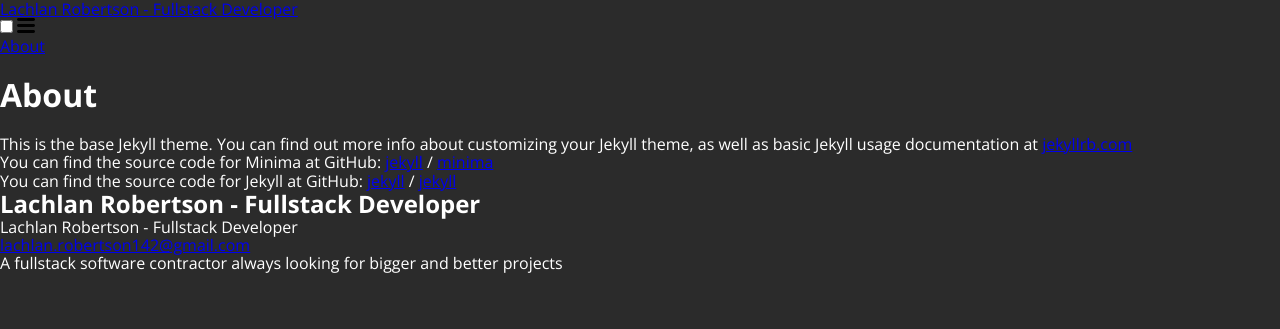
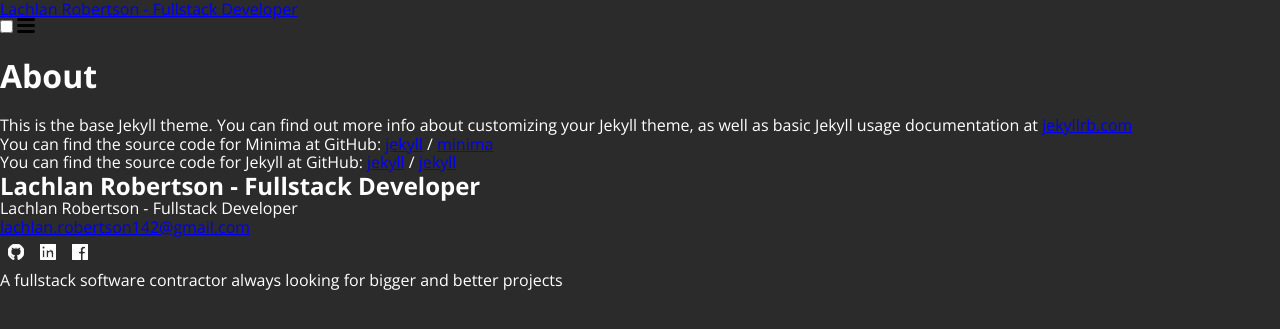
Before and after one commit to lrobert142/lrobert142.github.io, a Jekyll site: the page built from about.md, in a window 1280 px wide. Shown: the top 329 px of the page. Built offline with Jekyll 4.4.1, drawn with Linux system fonts in a browser that asks for light colours.

Commit message:
init header, make home responsive

```diff
--- a/_config.yml
+++ b/_config.yml
@@ -19,6 +19,10 @@
   linkedin_username: lachlan-robertson-31238377
   facebook_username: lachlan.robertson.754
 
+# Header settings
+header_pages:
+  - about
+
 # Build settings
 markdown: kramdown
 plugins:
--- a/_includes/social.html
+++ b/_includes/social.html
@@ -1,14 +1,29 @@
-<ul class="social-media-list">
-  {%- if site.dribbble_username -%}<li><a href="https://dribbble.com/{{ site.dribbble_username| cgi_escape | escape }}"><svg class="svg-icon"><use xlink:href="{{ '/assets/images/minima-social-icons.svg#dribbble' | relative_url }}"></use></svg> <span class="username">{{ site.dribbble_username| escape }}</span></a></li>{%- endif -%}
-  {%- if site.facebook_username -%}<li><a href="https://www.facebook.com/{{ site.facebook_username| cgi_escape | escape }}"><svg class="svg-icon"><use xlink:href="{{ '/assets/images/minima-social-icons.svg#facebook' | relative_url }}"></use></svg> <span class="username">{{ site.facebook_username| escape }}</span></a></li>{%- endif -%}
-  {%- if site.flickr_username -%}<li><a href="https://www.flickr.com/photos/{{ site.flickr_username| cgi_escape | escape }}"><svg class="svg-icon"><use xlink:href="{{ '/assets/images/minima-social-icons.svg#flickr' | relative_url }}"></use></svg> <span class="username">{{ site.flickr_username| escape }}</span></a></li>{%- endif -%}
-  {%- if site.github_username -%}<li><a href="https://github.com/{{ site.github_username| cgi_escape | escape }}"><svg class="svg-icon"><use xlink:href="{{ '/assets/images/minima-social-icons.svg#github' | relative_url }}"></use></svg> <span class="username">{{ site.github_username| escape }}</span></a></li>{%- endif -%}
-  {%- if site.instagram_username -%}<li><a href="https://instagram.com/{{ site.instagram_username| cgi_escape | escape }}"><svg class="svg-icon"><use xlink:href="{{ '/assets/images/minima-social-icons.svg#instagram' | relative_url }}"></use></svg> <span class="username">{{ site.instagram_username| escape }}</span></a></li>{%- endif -%}
-  {%- if site.linkedin_username -%}<li><a href="https://www.linkedin.com/in/{{ site.linkedin_username| cgi_escape | escape }}"><svg class="svg-icon"><use xlink:href="{{ '/assets/images/minima-social-icons.svg#linkedin' | relative_url }}"></use></svg> <span class="username">{{ site.linkedin_username| escape }}</span></a></li>{%- endif -%}
-  {%- if site.pinterest_username -%}<li><a href="https://www.pinterest.com/{{ site.pinterest_username| cgi_escape | escape }}"><svg class="svg-icon"><use xlink:href="{{ '/assets/images/minima-social-icons.svg#pinterest' | relative_url }}"></use></svg> <span class="username">{{ site.pinterest_username| escape }}</span></a></li>{%- endif -%}
-  {%- for mst in site.mastodon -%}{%- if mst.username and mst.instance -%}<li><a href="https://{{ mst.instance| cgi_escape | escape}}/@{{mst.username}}"><svg class="svg-icon"><use xlink:href="{{ '/assets/images/minima-social-icons.svg#mastodon' | relative_url }}"></use></svg> <span class="username">{{ mst.username|escape }}</span></a></li>{%- endif -%}{%- endfor -%}
-  {%- if site.twitter_username -%}<li><a href="https://www.twitter.com/{{ site.twitter_username| cgi_escape | escape }}"><svg class="svg-icon"><use xlink:href="{{ '/assets/images/minima-social-icons.svg#twitter' | relative_url }}"></use></svg> <span class="username">{{ site.twitter_username| escape }}</span></a></li>{%- endif -%}
-  {%- if site.youtube_username -%}<li><a href="https://youtube.com/{{ site.youtube_username| cgi_escape | escape }}"><svg class="svg-icon"><use xlink:href="{{ '/assets/images/minima-social-icons.svg#youtube' | relative_url }}"></use></svg> <span class="username">{{ site.youtube_username| escape }}</span></a></li>{%- endif -%}
-  {%- if site.googleplus_username -%}<li><a href="https://plus.google.com/{{ site.googleplus_username| escape }}"><svg class="svg-icon"><use xlink:href="{{ '/assets/images/minima-social-icons.svg#googleplus' | relative_url }}"></use></svg> <span class="username">{{ site.googleplus_username| escape }}</span></a></li>{%- endif -%}
-  {%- if site.rss -%}<li><a href="{{ 'feed.xml' | relative_url }}"><svg class="svg-icon"><use xlink:href="{{ '/assets/images/minima-social-icons.svg#rss' | relative_url }}"></use></svg> <span>{{ site.rss | escape }}</span></a></li>{%- endif -%}
+<ul class="social-links">
+    {%- if site.author_data.github_username -%}
+    <li class="social-link">
+        <a href="https://github.com/{{ site.author_data.github_username| cgi_escape | escape }}" target="_blank">
+            <svg class="svg-icon">
+                <use xlink:href="{{ '/assets/images/minima-social-icons.svg#github' | relative_url }}"></use>
+            </svg>
+        </a>
+    </li>
+    {%- endif -%}
+    {%- if site.author_data.linkedin_username -%}
+    <li class="social-link">
+        <a href="https://linkedin.com/in/{{ site.author_data.linkedin_username| cgi_escape | escape }}" target="_blank">
+            <svg class="svg-icon">
+                <use xlink:href="{{ '/assets/images/minima-social-icons.svg#linkedin' | relative_url }}"></use>
+            </svg>
+        </a>
+    </li>
+    {%- endif -%}
+    {%- if site.author_data.facebook_username -%}
+    <li class="social-link">
+        <a href="https://facebook.com/{{ site.author_data.facebook_username| cgi_escape | escape }}" target="_blank">
+            <svg class="svg-icon">
+                <use xlink:href="{{ '/assets/images/minima-social-icons.svg#facebook' | relative_url }}"></use>
+            </svg>
+        </a>
+    </li>
+    {%- endif -%}
 </ul>
--- /dev/null
+++ b/_sass/includes/header.scss
@@ -0,0 +1,2 @@
+.header {
+}
--- /dev/null
+++ b/_sass/includes/social.scss
@@ -0,0 +1,24 @@
+.social-links {
+  list-style: none;
+
+  .social-link {
+    display: inline-block;
+    width: auto;
+    height: auto;
+
+    .svg-icon {
+      $padding: 0.5rem;
+
+      width: calc(#{$padding} * 2 + 16px);
+      height: calc(#{$padding} * 2 + 16px);
+      padding: $padding;
+      stroke: var(--white);
+      fill: var(--white);
+
+      &:hover {
+        opacity: 0.5;
+        transition: opacity 0.5s ease;
+      }
+    }
+  }
+}
--- a/_sass/home.scss
+++ b/_sass/layouts/home.scss
@@ -8,7 +8,7 @@
   }
 
   .intro {
-    min-width: 1000px;
+    width: 1000px;
     margin-bottom: 0.5rem;
     border-bottom: 1px solid var(--white);
 
@@ -54,27 +54,50 @@
     }
   }
 
-  .social-links {
-    list-style: none;
+  @media (max-width: 1000px) {
+    .centered-container {
+      padding: 0.5rem
+    }
+
+    .intro {
+      width: auto;
+    }
   }
 
-  .social-link {
-    display: inline-block;
-    width: auto;
-    height: auto;
+  @media (max-width: 768px) {
+    .intro {
+      .name {
+        font-size: 1.5rem;
+      }
 
-    .svg-icon {
-      $padding: 0.5rem;
+      .job {
+        font-size: 1.2rem;
+      }
 
-      width: calc(#{$padding} * 2 + 16px);
-      height: calc(#{$padding} * 2 + 16px);
-      padding: $padding;
-      stroke: var(--white);
-      fill: var(--white);
+      .bio,
+      .nav {
+        margin-bottom: 1.5rem;
+      }
+    }
+  }
 
-      &:hover {
-        opacity: 0.5;
-        transition: opacity 0.5s ease;
+  @media (max-width: 500px) {
+    .centered-container {
+      padding: 1rem
+    }
+    .intro {
+      .avatar {
+        height: 100px;
+      }
+
+      .nav {
+        display: block;
+
+        .button {
+          display: block;
+          width: 100%;
+          margin: 0 0 1rem 0;
+        }
       }
     }
   }
--- a/_sass/common.scss
+++ b/_sass/main.scss
@@ -27,6 +27,7 @@
   background: var(--white);
   color: var(--black);
   text-transform: uppercase;
+  text-align: center;
 
   &:hover {
     color: var(--white);
--- a/assets/main.scss
+++ b/assets/main.scss
@@ -5,7 +5,9 @@
 //Must be included in order
 @import url('https://fonts.googleapis.com/css?family=Open+Sans:400,700');
 @import "normalize";
-@import "common";
+@import "main";
 
 //Can be included in any order
-@import "home";
+@import "layouts/home";
+@import "includes/social";
+@import "includes/header";
```
Also changed, not shown: _layouts/home.html (+1 -29 lines).
